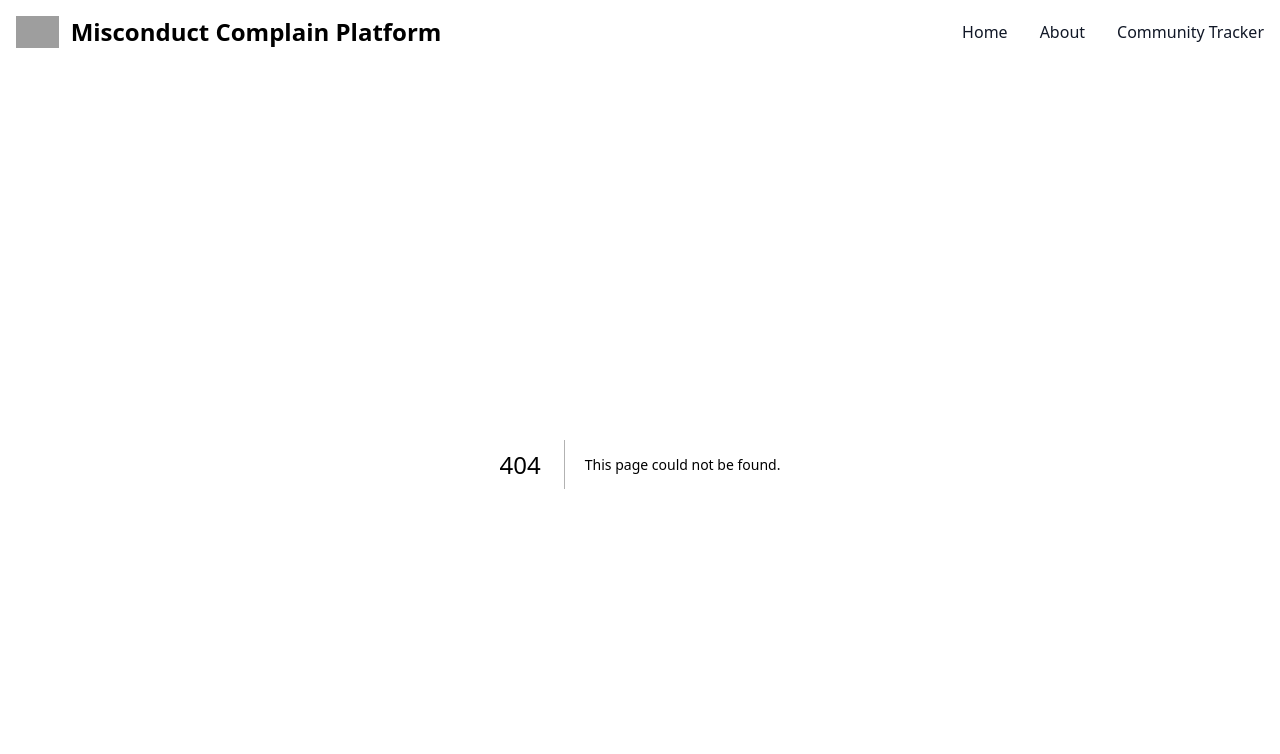
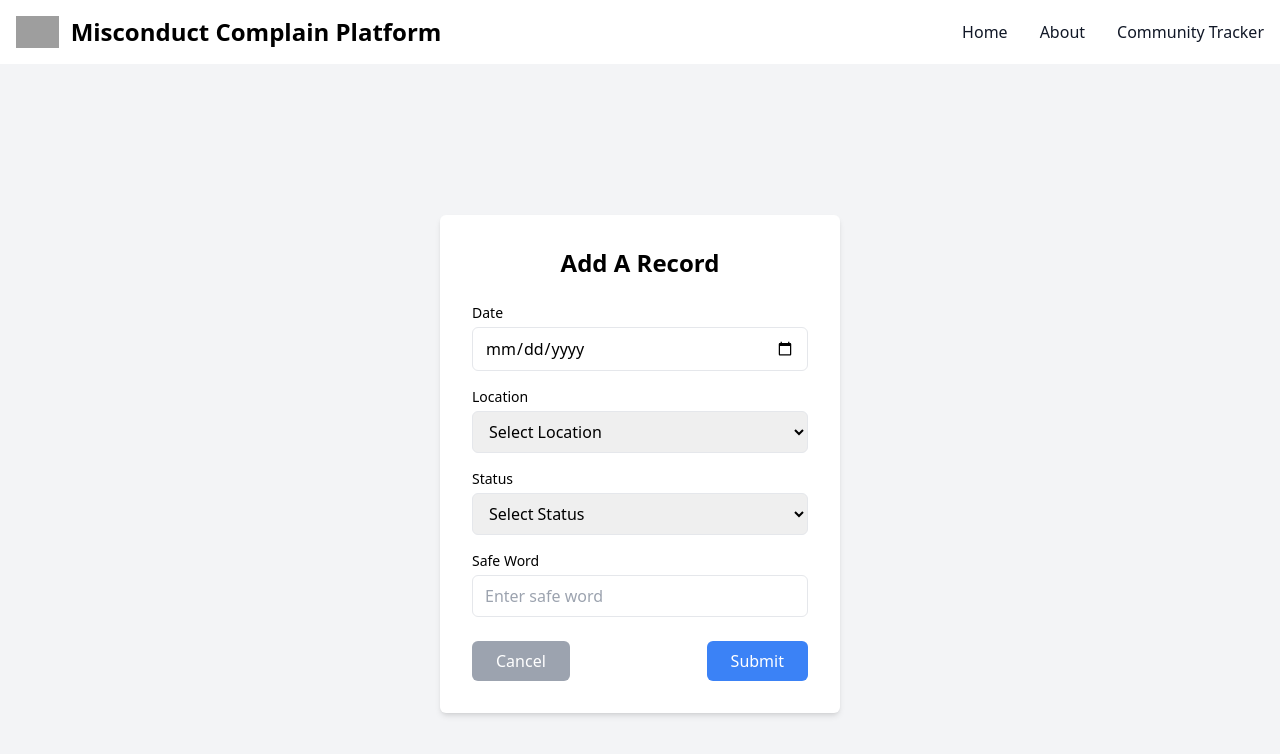
Before and after one commit to scrazyderyl/community-police-trust-platform, a Next.js app: page /create_record in a window 1280 px wide. Before the commit this address had no page. Shown: the top 754 px of the page. Built offline with nearby package versions, Linux system fonts and the light colour scheme; no server answers; grey boxes are pictures that could not be loaded.

Commit message:
community record part finished

```diff
--- a/app/community_tracker/page.jsx
+++ b/app/community_tracker/page.jsx
@@ -69,9 +69,9 @@ const Community_tracker = () => {
 
       {/* Add Record Button and Help Icon */}
       <div className="flex items-center justify-center mt-6 space-x-4">
-        <button className="bg-blue-500 hover:bg-blue-600 text-white font-medium py-2 px-6 rounded-md">
+        <a href="/create_record" className="bg-blue-500 hover:bg-blue-600 text-white font-medium py-2 px-6 rounded-md">
           + Add Record
-        </button>
+        </a>
       </div>
 
       {/* Records Table */}
--- /dev/null
+++ b/app/create_record/page.jsx
@@ -0,0 +1,123 @@
+"use client";
+import React, { useState } from "react";
+import { addRecord } from "@/services/FirestoreService";
+import { ComplaintRecord } from "@/models/ComplaintRecord";
+
+const Create_record = () => {
+  // State variables for form fields
+  const [date, setDate] = useState("");
+  const [location, setLocation] = useState("");
+  const [status, setStatus] = useState("");
+  const [safeword, setSafeword] = useState("");
+
+  // Handle form submission
+  const handleAddRecord = async (e) => {
+    e.preventDefault(); // Prevent form from refreshing the page
+
+    // Create a new record using ComplaintRecord
+    const record = {
+      ...ComplaintRecord,
+      date: date,
+      location: location,
+      status: status,
+      safeword: safeword,
+    };
+
+    // Add the record to Firestore
+    try {
+      await addRecord(record);
+      alert("Record added successfully!");
+      setDate("");
+      setLocation("");
+      setStatus("");
+      setSafeword("");
+    } catch (error) {
+      console.error("Error adding record:", error);
+      alert("Failed to add record.");
+    }
+  };
+
+  return (
+    <div className="flex justify-center items-center h-screen bg-gray-100">
+      <div className="bg-white p-8 rounded-md shadow-md w-[400px]">
+        <h2 className="text-2xl font-bold text-center mb-6">Add A Record</h2>
+
+        <form onSubmit={handleAddRecord}>
+          {/* Date Field */}
+          <div className="mb-4">
+            <label className="block text-sm font-medium mb-1">Date</label>
+            <input
+              type="date"
+              className="w-full px-3 py-2 border rounded-md focus:outline-blue-500"
+              value={date}
+              onChange={(e) => setDate(e.target.value)}
+              required
+            />
+          </div>
+
+          {/* Location Dropdown */}
+          <div className="mb-4">
+            <label className="block text-sm font-medium mb-1">Location</label>
+            <select
+              className="w-full px-3 py-2 border rounded-md focus:outline-blue-500"
+              value={location}
+              onChange={(e) => setLocation(e.target.value)}
+              required
+            >
+              <option value="">Select Location</option>
+              <option value="Pittsburgh">Pittsburgh</option>
+              <option value="Other Locations">Other Locations</option>
+            </select>
+          </div>
+
+          {/* Status Dropdown */}
+          <div className="mb-4">
+            <label className="block text-sm font-medium mb-1">Status</label>
+            <select
+              className="w-full px-3 py-2 border rounded-md focus:outline-blue-500"
+              value={status}
+              onChange={(e) => setStatus(e.target.value)}
+              required
+            >
+              <option value="">Select Status</option>
+              <option value="submitted">Submitted</option>
+              <option value="received update">Received Update</option>
+              <option value="addressed">Addressed</option>
+            </select>
+          </div>
+
+          {/* Safe Word Field */}
+          <div className="mb-6">
+            <label className="block text-sm font-medium mb-1">Safe Word</label>
+            <input
+              type="text"
+              placeholder="Enter safe word"
+              className="w-full px-3 py-2 border rounded-md focus:outline-blue-500"
+              value={safeword}
+              onChange={(e) => setSafeword(e.target.value)}
+              required
+            />
+          </div>
+
+          {/* Buttons */}
+          <div className="flex justify-between">
+            <button
+              type="button"
+              className="bg-gray-400 text-white px-6 py-2 rounded-md hover:bg-gray-500"
+            >
+              Cancel
+            </button>
+            <button
+              type="submit"
+              className="bg-blue-500 text-white px-6 py-2 rounded-md hover:bg-blue-600"
+            >
+              Submit
+            </button>
+          </div>
+        </form>
+      </div>
+    </div>
+  );
+};
+
+export default Create_record;
```
